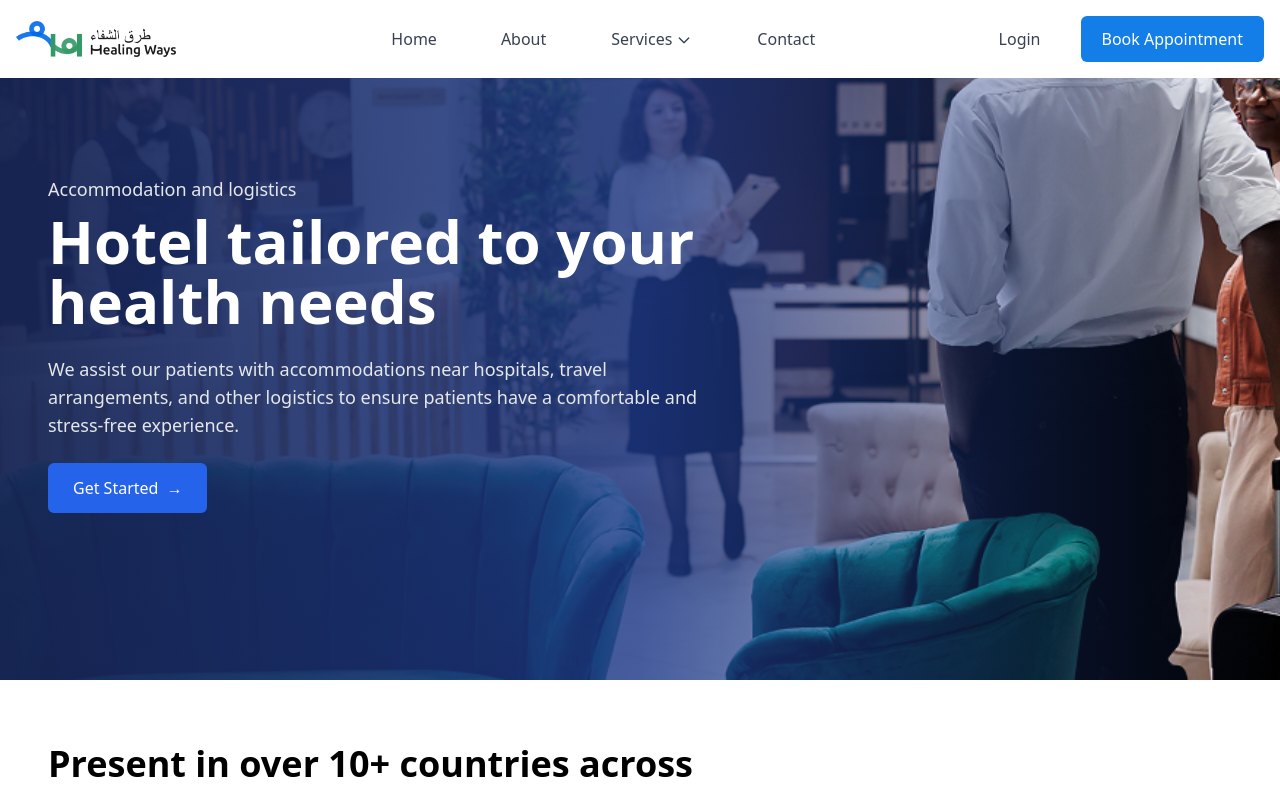
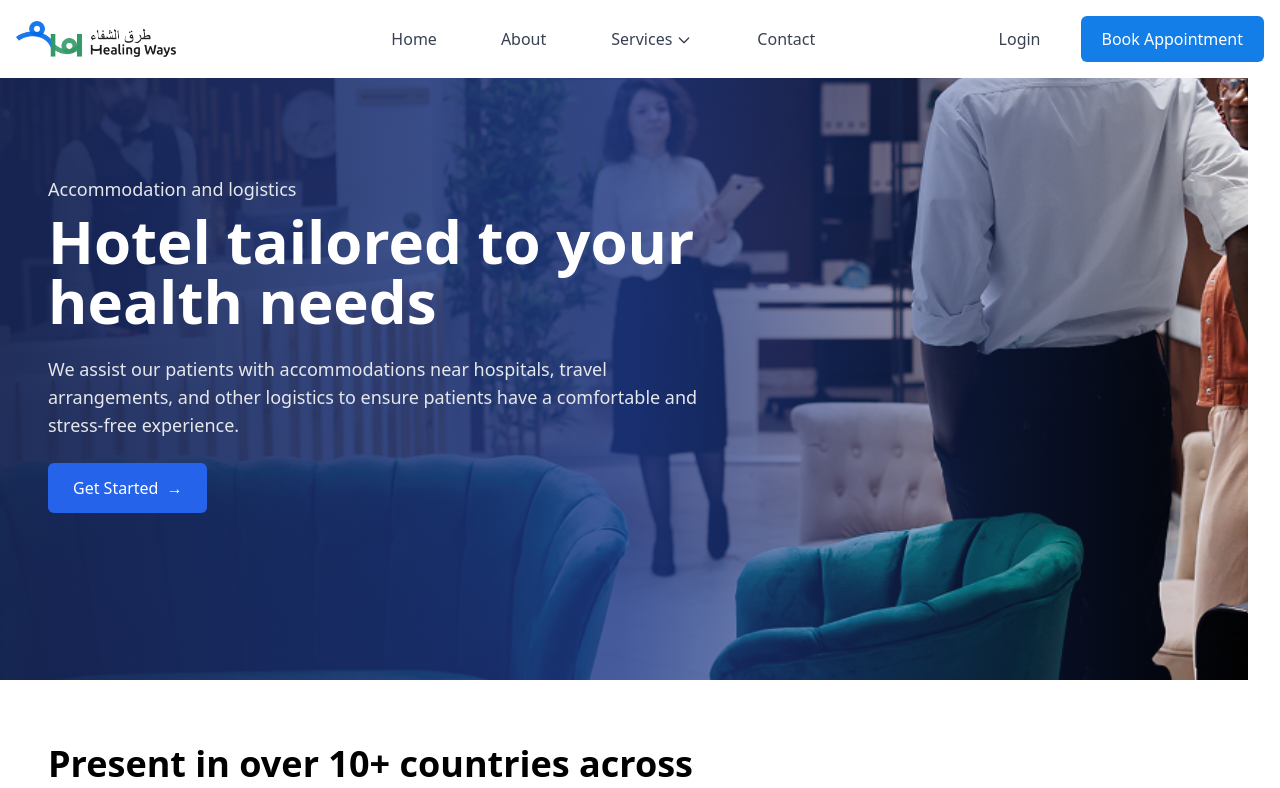
Before and after one commit to Binmuhammad001/healing-ways, a React (Vite) app: page /acc_service in a window 1280 px wide. Shown: the top 788 px of the page. Built offline with nearby package versions, Linux system fonts and the light colour scheme.

Commit message:
Update index.css

```diff
--- a/src/index.css
+++ b/src/index.css
@@ -85,3 +85,78 @@ button:focus-visible {
 .animate-fadeIn {
   animation: fadeIn 0.2s ease-out;
 }
+
+/* Add this to your global CSS file (index.css or App.css) */
+
+/* Ensure no horizontal scroll on any screen size */
+html, body {
+  overflow-x: hidden;
+  width: 100%;
+  max-width: 100vw;
+}
+
+/* Prevent any element from causing horizontal scroll */
+* {
+  box-sizing: border-box;
+}
+
+/* Ensure main containers don't overflow */
+#root {
+  width: 100%;
+  overflow-x: hidden;
+}
+
+/* Fix for mobile devices */
+@media (max-width: 1024px) {
+  body {
+    overflow-x: hidden;
+  }
+}
+
+/* Ensure dropdowns don't cause overflow */
+.absolute {
+  max-width: calc(100vw - 2rem);
+}
+
+/* Smooth scrolling */
+html {
+  scroll-behavior: smooth;
+}
+
+/* Custom scrollbar styling (optional but nice) */
+::-webkit-scrollbar {
+  width: 8px;
+  height: 8px;
+}
+
+::-webkit-scrollbar-track {
+  background: #f1f1f1;
+}
+
+::-webkit-scrollbar-thumb {
+  background: #cbd5e0;
+  border-radius: 4px;
+}
+
+::-webkit-scrollbar-thumb:hover {
+  background: #a0aec0;
+}
+
+/* Firefox scrollbar */
+* {
+  scrollbar-width: thin;
+  scrollbar-color: #cbd5e0 #f1f1f1;
+}
+
+/* Prevent text from overflowing */
+.truncate {
+  overflow: hidden;
+  text-overflow: ellipsis;
+  white-space: nowrap;
+}
+
+/* Ensure images don't overflow */
+img {
+  max-width: 100%;
+  height: auto;
+}
```
